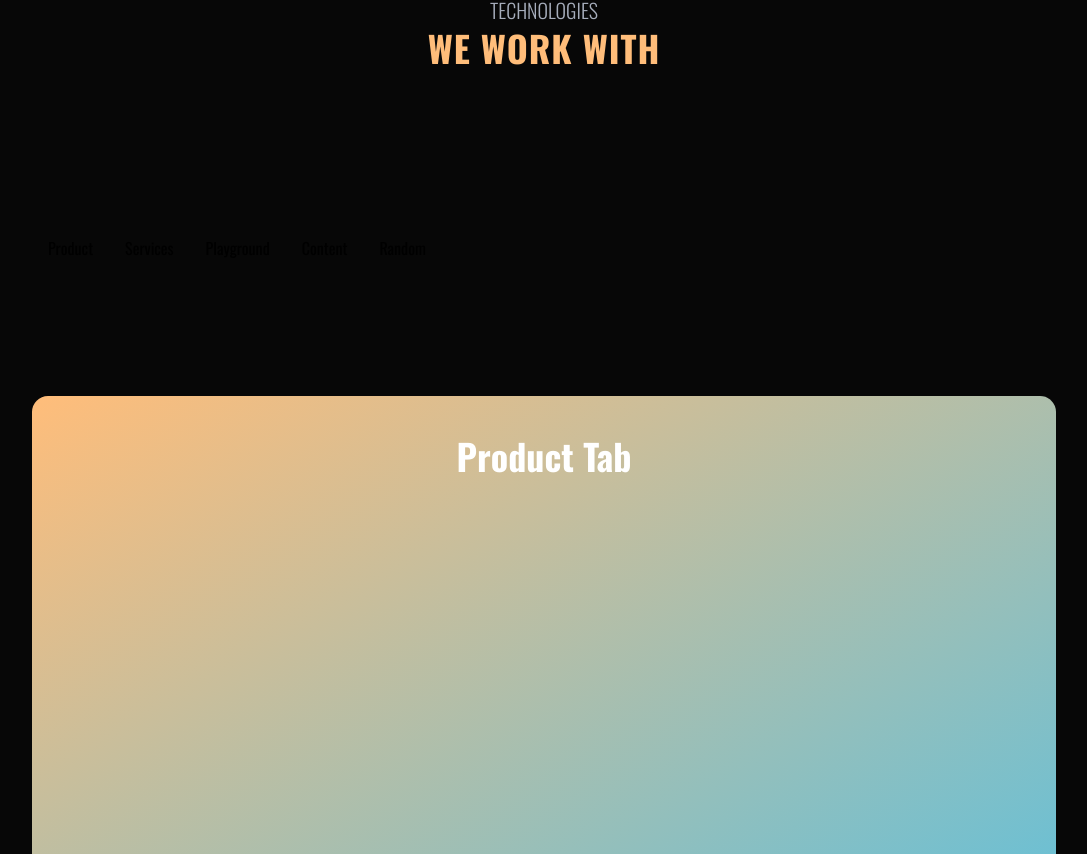
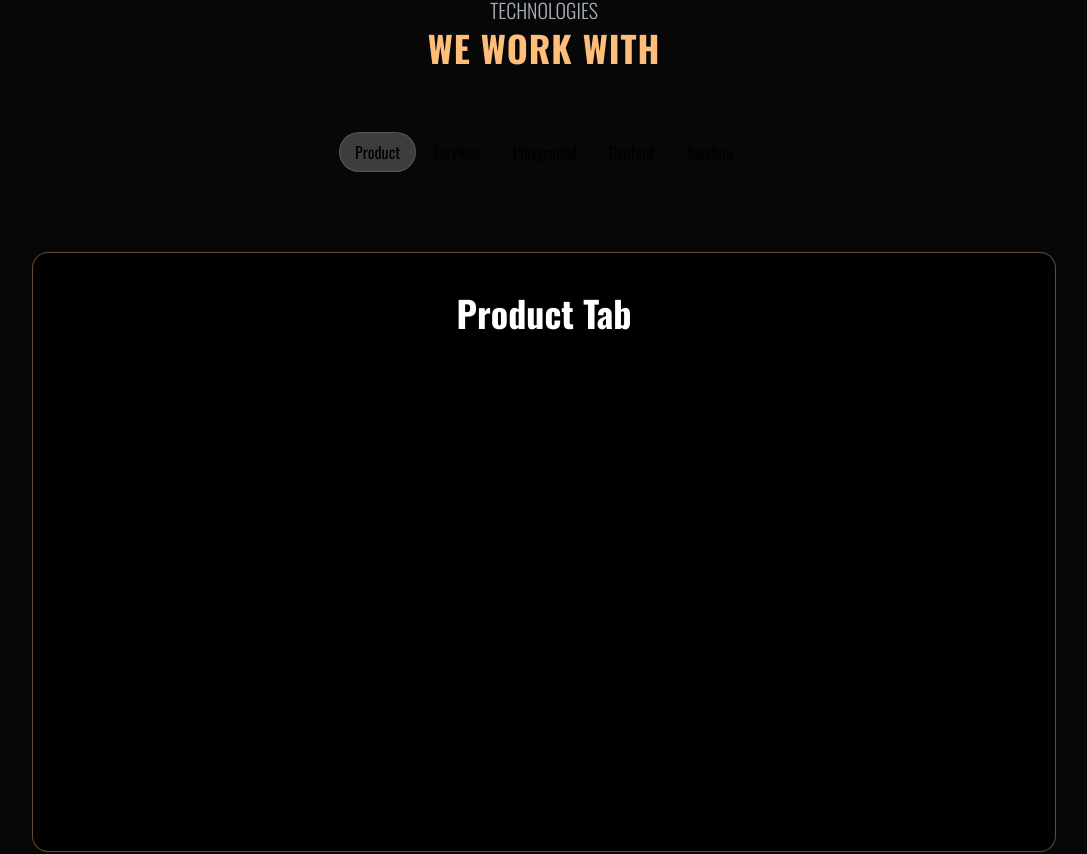
Before and after one commit to hamid19471/webdream, a Next.js app: page / in a window 1280 px wide. Shown: the part 898-1752 px from the top of the page, without its empty margins (96-1183 px from the left). Built offline with nearby package versions, Linux system fonts and the light colour scheme.

Commit message:
Update and fix some style isssue

```diff
--- a/src/app/_components/home-sections/services-section/services-section.tsx
+++ b/src/app/_components/home-sections/services-section/services-section.tsx
@@ -5,7 +5,7 @@ const tabs = [
     title: "Product",
     value: "product",
     content: (
-      <div className="w-full overflow-hidden relative h-full rounded-2xl p-10 text-xl md:text-4xl font-bold text-white bg-gradient-to-br from-primary to-info">
+      <div className="w-full overflow-hidden relative h-full rounded-2xl p-10 text-xl md:text-4xl font-bold text-white bg-gradient-to-b from-black to-black border border-primary/40">
         <p>Product Tab</p>
       </div>
     ),
@@ -23,7 +23,7 @@ const tabs = [
     title: "Playground",
     value: "playground",
     content: (
-      <div className="w-full overflow-hidden relative h-full rounded-2xl p-10 text-xl md:text-4xl font-bold text-white bg-gradient-to-br from-purple-700 to-violet-900">
+      <div className="w-full overflow-hidden relative h-full rounded-2xl p-10 text-xl md:text-4xl font-bold text-white bg-gradient-to-b from-black to-black border border-primary/40">
         <p>Playground tab</p>
       </div>
     ),
@@ -32,7 +32,7 @@ const tabs = [
     title: "Content",
     value: "content",
     content: (
-      <div className="w-full overflow-hidden relative h-full rounded-2xl p-10 text-xl md:text-4xl font-bold text-white bg-gradient-to-br from-purple-700 to-violet-900">
+      <div className="w-full overflow-hidden relative h-full rounded-2xl p-10 text-xl md:text-4xl font-bold text-white bg-gradient-to-b from-black to-black border border-primary/40">
         <p>Content tab</p>
       </div>
     ),
@@ -41,7 +41,7 @@ const tabs = [
     title: "Random",
     value: "random",
     content: (
-      <div className="w-full overflow-hidden relative h-full rounded-2xl p-10 text-xl md:text-4xl font-bold text-white bg-gradient-to-br from-purple-700 to-violet-900">
+      <div className="w-full overflow-hidden relative h-full rounded-2xl p-10 text-xl md:text-4xl font-bold text-white bg-gradient-to-b from-black to-black border border-primary/40">
         <p>Random tab</p>
       </div>
     ),
@@ -58,7 +58,7 @@ export const ServicesSection: React.FC = () => {
             we work with
           </h2>
         </div>
-        <div className="h-[20rem] md:h-[40rem] [perspective:1000px] relative b flex flex-col max-w-5xl mx-auto w-full  items-start justify-start my-40">
+        <div className="h-[20rem] md:h-[40rem] [perspective:1000px] relative b flex flex-col max-w-5xl mx-auto w-full  items-start justify-start mt-16 mb-48">
           <Tabs tabs={tabs} />
         </div>
       </div>
--- a/src/app/_components/tabs/tabs.tsx
+++ b/src/app/_components/tabs/tabs.tsx
@@ -35,7 +35,7 @@ export const Tabs = ({
     <>
       <div
         className={cn(
-          "flex flex-row items-center justify-start [perspective:1000px] relative overflow-auto sm:overflow-visible no-visible-scrollbar max-w-full w-full",
+          "flex flex-row items-center justify-center [perspective:1000px] relative overflow-auto sm:overflow-visible no-visible-scrollbar max-w-full w-full",
           containerClassName
         )}
       >
@@ -57,7 +57,7 @@ export const Tabs = ({
                 layoutId="clickedbutton"
                 transition={{ type: "spring", bounce: 0.3, duration: 0.6 }}
                 className={cn(
-                  "absolute inset-0 bg-gray-200 dark:bg-zinc-800 rounded-full ",
+                  "absolute inset-0 bg-base-700 border border-primary/20 dark:bg-zinc-800 rounded-full ",
                   activeTabClassName
                 )}
               />
@@ -74,7 +74,7 @@ export const Tabs = ({
         active={active}
         key={active.value}
         hovering={hovering}
-        className={cn("mt-32", contentClassName)}
+        className={cn("mt-20", contentClassName)}
       />
     </>
   );
```
